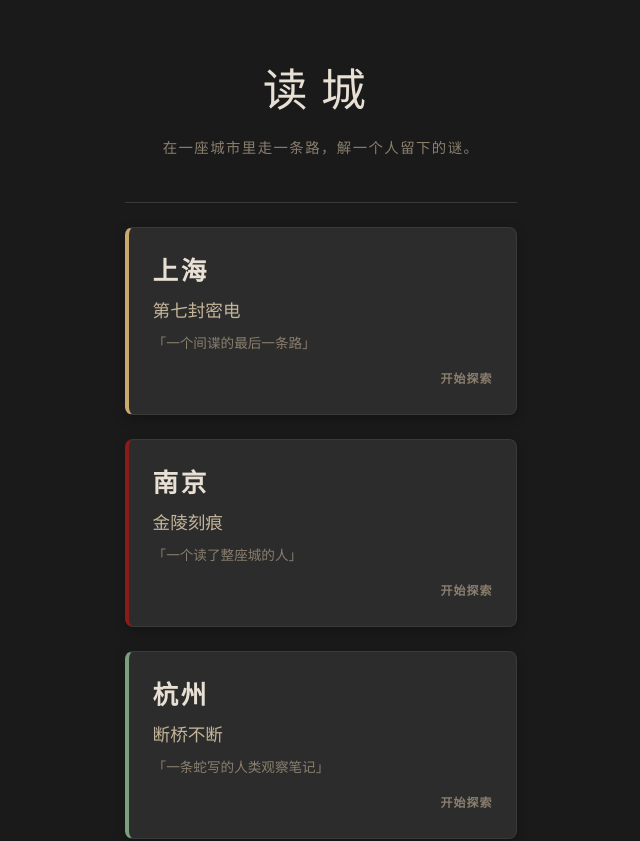
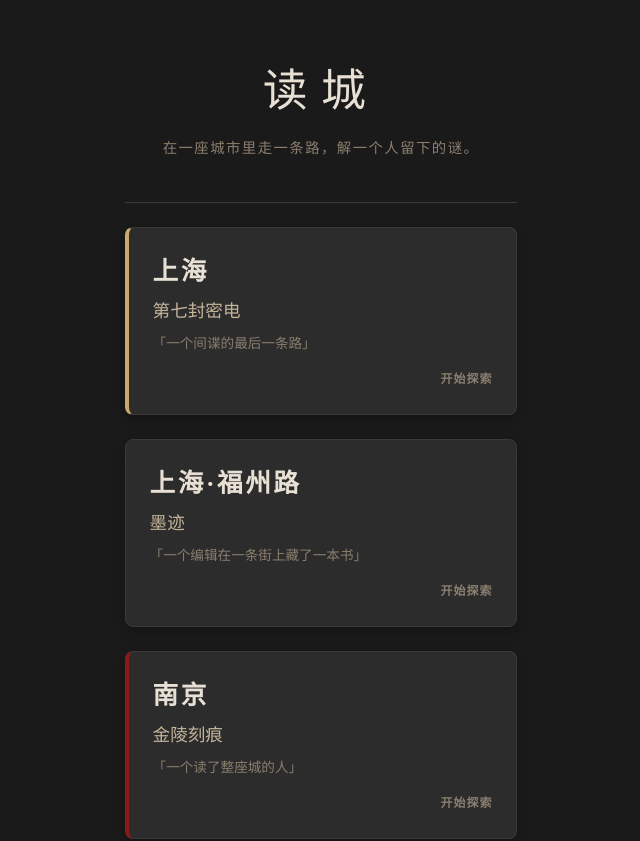
Before and after one commit to westcounty/ducheng, a Vue app in the folder app/: page / in a window 1280 px wide. Shown: the top 841 px of the page, without its empty margins (319-959 px from the left). Built offline with nearby package versions, Linux system fonts and the light colour scheme; a small style sheet from the web is missing; a web font is replaced by a local one.

Commit message:
feat: register shanghai2 (墨迹) city entry

```diff
--- a/app/src/data/cities/index.js
+++ b/app/src/data/cities/index.js
@@ -5,6 +5,15 @@ export const CITIES = [
     scriptName: '第七封密电',
     tagline: '一个间谍的最后一条路',
     themeClass: 'theme-shanghai',
+    available: true,
+    totalStages: 7
+  },
+  {
+    id: 'shanghai2',
+    name: '上海·福州路',
+    scriptName: '墨迹',
+    tagline: '一个编辑在一条街上藏了一本书',
+    themeClass: 'theme-shanghai2',
     available: true,
     totalStages: 7
   },
```
